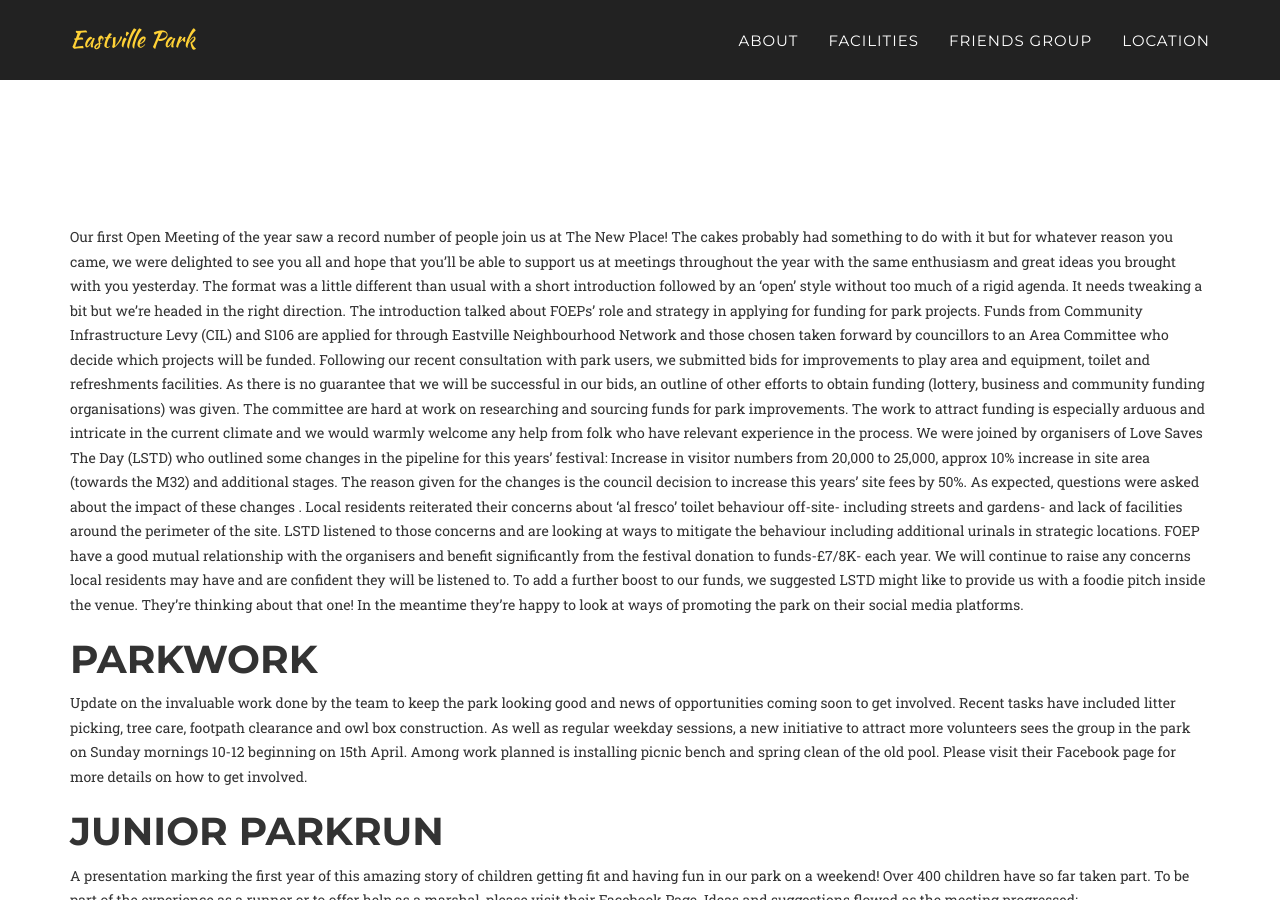
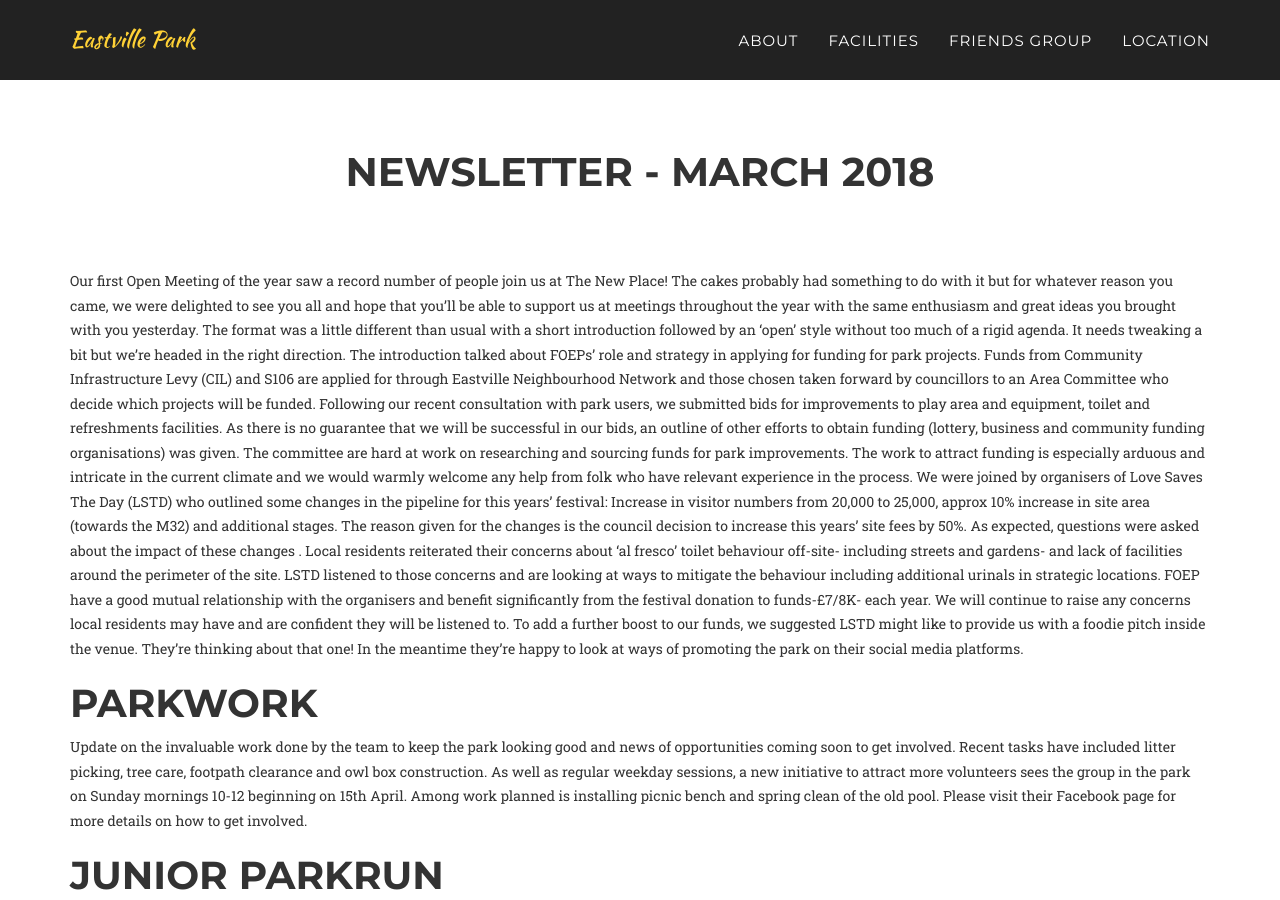
Before and after one commit to eastvillepark/eastvillepark.github.io, a Jekyll site: the page built from newsletters/2018-03-31-Newsletter-March-2018.md, in a window 1280 px wide and 900 px high. Built offline with Jekyll 4.4.1, drawn with Linux system fonts in a browser that asks for light colours; some web fonts are replaced.

Commit message:
Update post.md

```diff
--- a/_layouts/post.md
+++ b/_layouts/post.md
@@ -46,8 +46,8 @@
         <div class="container">
             <div class="row">
                 <div class="col-lg-12 text-center">
-                    <h2 class="section-heading">{{ post.title }}</h2>
-                    <h3 class="section-subheading text-muted">{{ post.subtitle }}</h3>
+                    <h2 class="section-heading">{{ page.title }}</h2>
+                    <h3 class="section-subheading text-muted">{{ page.subtitle }}</h3>
                 </div>
             </div>
             <div class="row">
```
